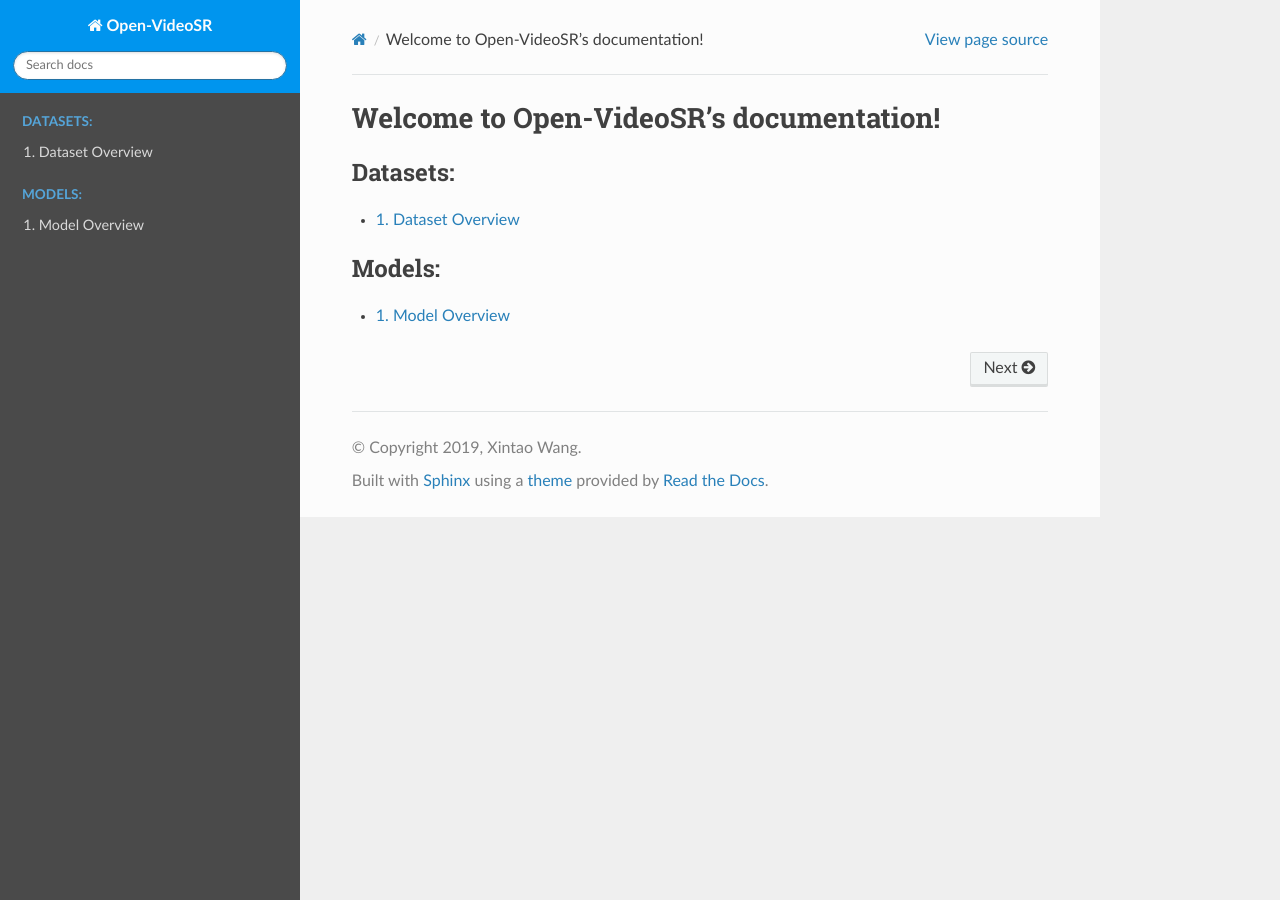
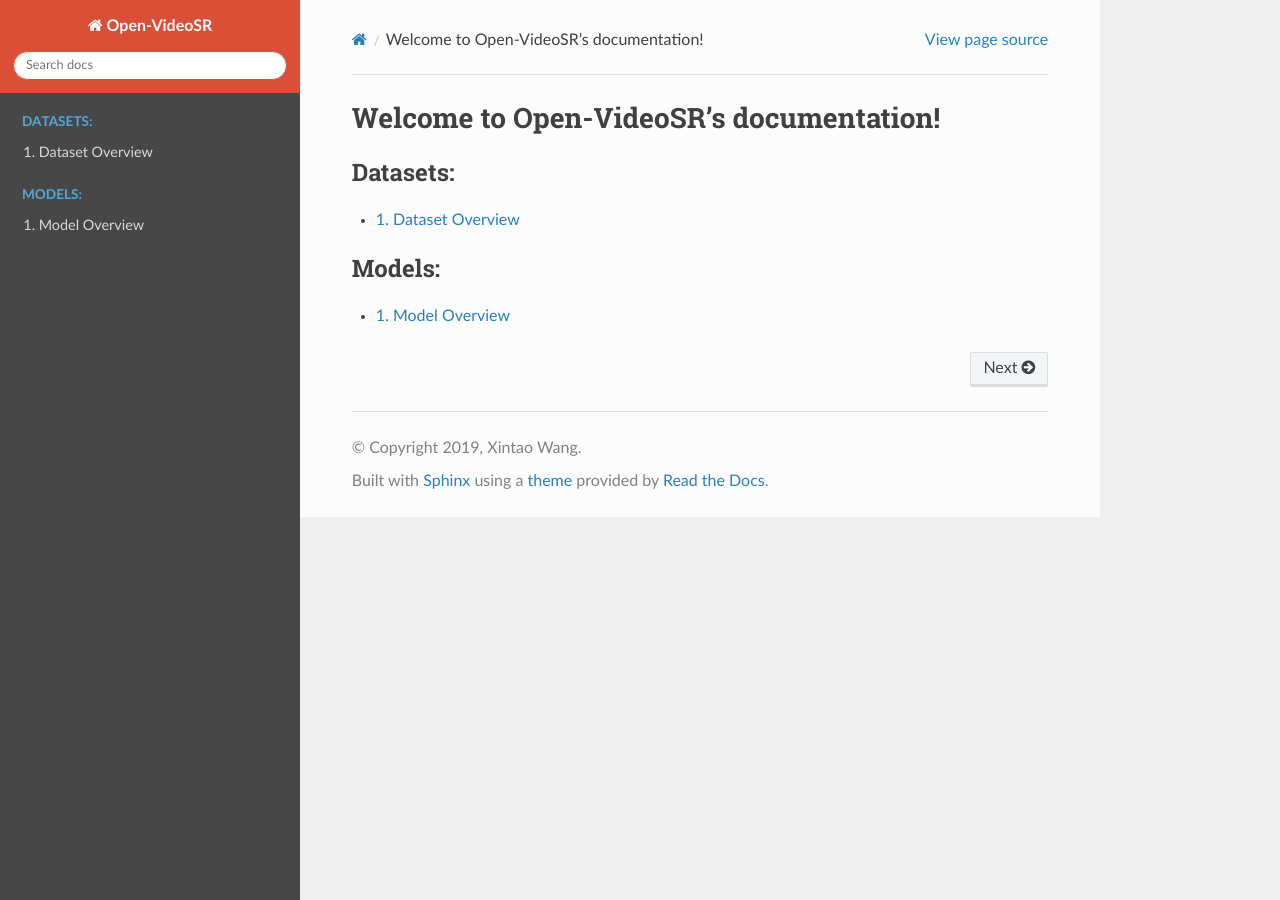
Before and after one commit to xinntao/open-docs, a Sphinx documentation site: the page built from open-videosr-docs/source/index.rst, in a window 1280 px wide. Built offline with Sphinx 7.4.7 and the Read the Docs theme 2.0.0, drawn with Linux system fonts in a browser that asks for light colours.

Commit message:
change color

```diff
--- a/open-videosr-docs/source/_templates/layout.html
+++ b/open-videosr-docs/source/_templates/layout.html
@@ -5,12 +5,15 @@
     /* Sidebar header (and topbar for mobile) */
     .wy-side-nav-search,
     .wy-nav-top {
-background: #0095EE;
+        background: #DB4E37;
+    }
+    .wy-side-nav-search input[type=text] {
+        border-color: #DB4E37;
     }
 
     /* Sidebar */
     .wy-nav-side {
-background: #4A4A4A;
+        background: #474747;
     }
 </style>
 {% endblock %}
```
